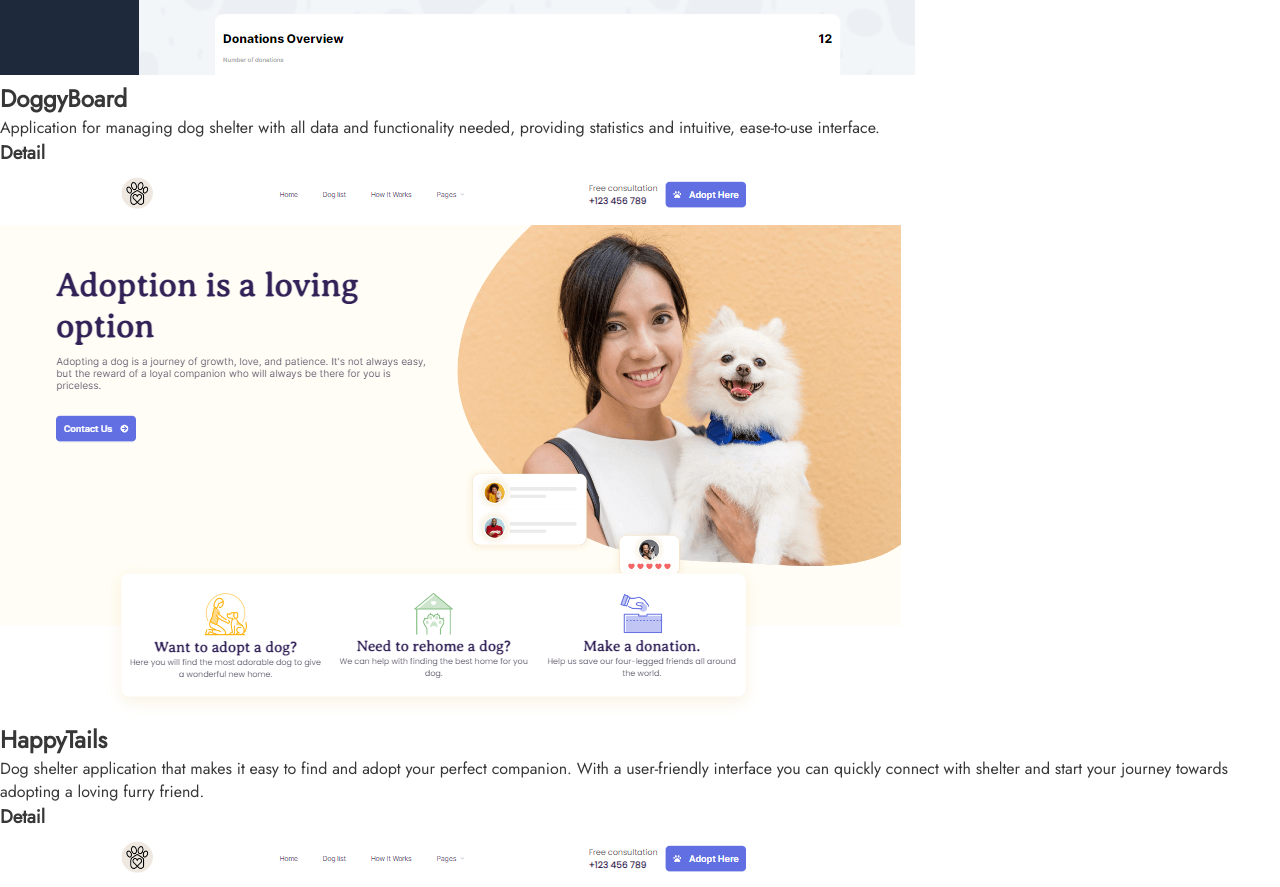
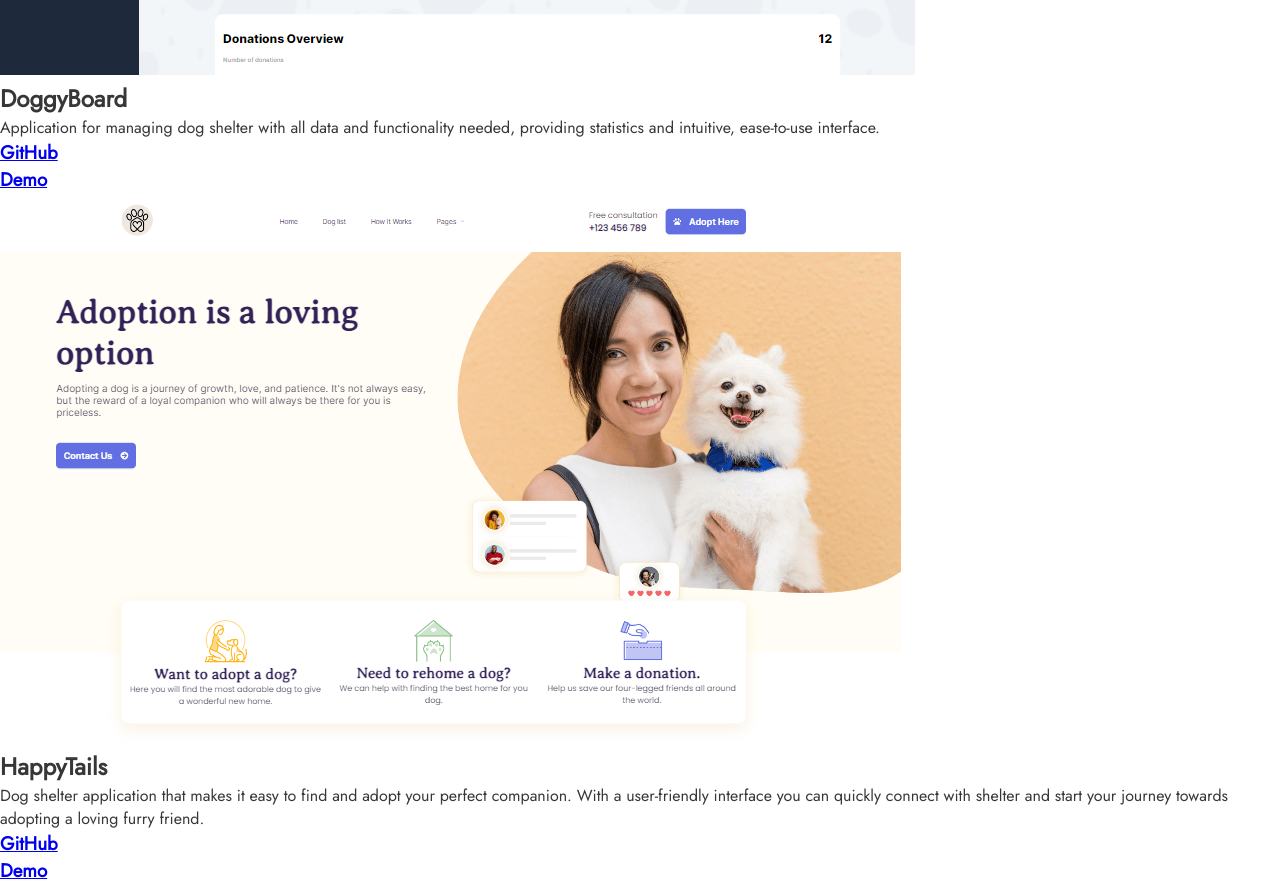
Before and after one commit to simz14/NEXTJS-portfolio, a Next.js app: page / in a window 1280 px wide. Shown: the part 7760-8647 px from the top of the page. Built offline with nearby package versions, Linux system fonts and the light colour scheme.

Commit message:
project buttons

```diff
--- a/app/components/ProjectBox.jsx
+++ b/app/components/ProjectBox.jsx
@@ -11,6 +11,14 @@ const BoxWrapper = styled.div`
     display: flex;
     justify-content: space-around;
     gap: 5rem;
+    .buttonsWrapper {
+      display: flex;
+      gap: 1rem;
+      a {
+        text-decoration: none;
+        color: white;
+      }
+    }
     .firstImage {
       display: none;
     }
@@ -50,7 +58,14 @@ const BoxWrapper = styled.div`
   }
 `;
 
-const ProjectBox = ({ image, title, description, link, imageFirst }) => {
+const ProjectBox = ({
+  image,
+  title,
+  description,
+  github,
+  demo,
+  imageFirst,
+}) => {
   return (
     <BoxWrapper>
       {imageFirst ? (
@@ -59,9 +74,18 @@ const ProjectBox = ({ image, title, description, link, imageFirst }) => {
           <div className="text">
             <h2>{title}</h2>
             <span>{description}</span>
-            <ButtonExtra>
-              <h3>Detail</h3>
-            </ButtonExtra>
+            <div className="buttonsWrapper">
+              <ButtonExtra>
+                <a target="_blank" href={github}>
+                  <h3>GitHub</h3>
+                </a>
+              </ButtonExtra>
+              <ButtonExtra>
+                <a target="_blank" href={demo}>
+                  <h3>Demo</h3>
+                </a>
+              </ButtonExtra>
+            </div>
           </div>
         </div>
       ) : (
@@ -70,9 +94,18 @@ const ProjectBox = ({ image, title, description, link, imageFirst }) => {
           <div className="text">
             <h2>{title}</h2>
             <span>{description}</span>
-            <ButtonExtra>
-              <h3>Detail</h3>
-            </ButtonExtra>
+            <div className="buttonsWrapper">
+              <ButtonExtra>
+                <a target="_blank" href={github}>
+                  <h3>GitHub</h3>
+                </a>
+              </ButtonExtra>
+              <ButtonExtra>
+                <a target="_blank" href={demo}>
+                  <h3>Demo</h3>
+                </a>
+              </ButtonExtra>
+            </div>
           </div>
           <Image className="lastImage" src={image} alt="project" />
         </div>
--- a/app/components/home/ProjectsSection.jsx
+++ b/app/components/home/ProjectsSection.jsx
@@ -51,6 +51,8 @@ const ProjectsSection = () => {
               description={
                 "Application for managing dog shelter with all data and functionality needed, providing statistics and intuitive, ease-to-use interface."
               }
+              github={"https://github.com/simz14/DoggyBoard"}
+              demo={"https://doggy-board.vercel.app"}
             />
             <ProjectBox
               image={happytails}
@@ -59,6 +61,8 @@ const ProjectsSection = () => {
               description={
                 "Dog shelter application that makes it easy to find and adopt your perfect companion. With a user-friendly interface you can quickly connect with shelter and start your journey towards adopting a loving furry friend."
               }
+              github={"https://github.com/simz14/HappyTails"}
+              demo={"https://happy-tails-eosin.vercel.app/"}
             />
             <ProjectBox
               image={greenBay}
@@ -67,6 +71,8 @@ const ProjectsSection = () => {
               description={
                 "Ecommerce application that provides a user-friendly platform for customers to browse and purchase products online, while offering sellers a convenient way to manage and sell their inventory."
               }
+              github={"https://github.com/simz14/greenBay"}
+              demo={"https://green-bay-v1.vercel.app/"}
             />
             <ButtonExtra>
               <a href="https://github.com/simz14">
```
